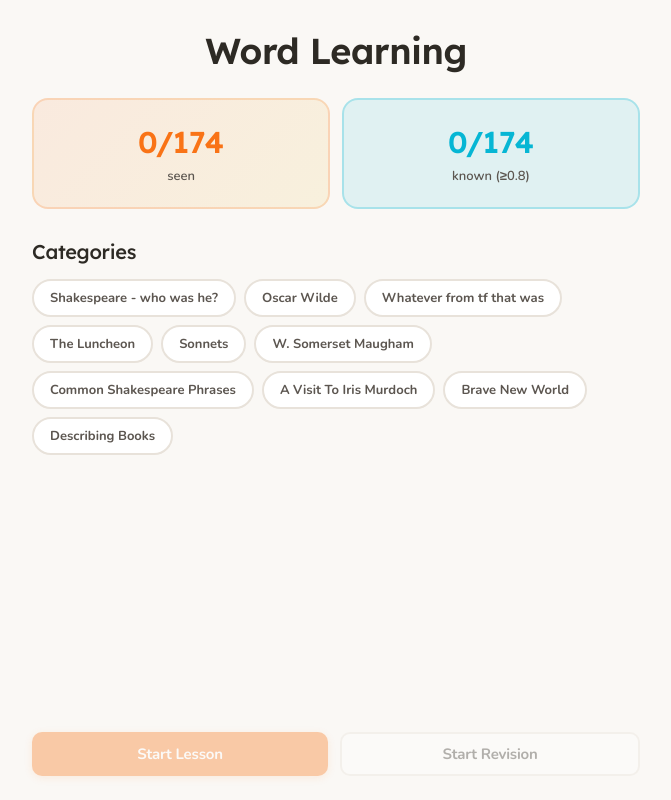
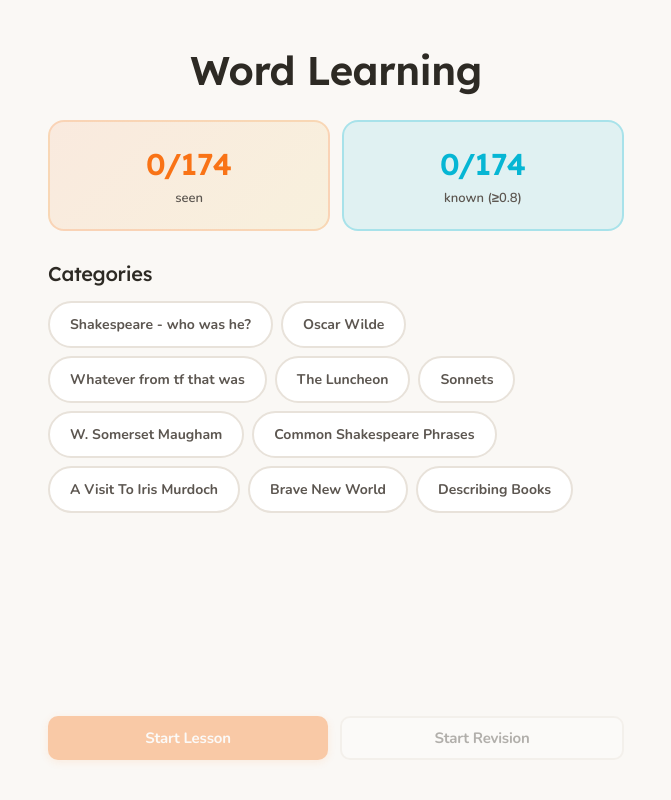
Before and after one commit to vverastudio/word-learning, a React (Vite) app: page / in a window 1024 px wide. Shown: the whole page, without its empty margins (176-847 px from the left). Built offline with nearby package versions, Linux system fonts and the light colour scheme.

Commit message:
Fixes for small devices and new base url

```diff
--- a/index.html
+++ b/index.html
@@ -3,7 +3,11 @@
   <head>
     <meta charset="UTF-8" />
     <link rel="icon" type="image/svg+xml" href="/favicon.svg" />
-    <meta name="viewport" content="width=device-width, initial-scale=1.0" />
+    <meta name="viewport" content="width=device-width, initial-scale=1.0, viewport-fit=cover" />
+    <meta name="theme-color" content="#faf8f5" />
+    <meta name="apple-mobile-web-app-capable" content="yes" />
+    <meta name="apple-mobile-web-app-status-bar-style" content="default" />
+    <link rel="apple-touch-icon" href="/favicon.svg" />
     <title>Word Learning</title>
     <link rel="preconnect" href="https://fonts.googleapis.com" />
     <link rel="preconnect" href="https://fonts.gstatic.com" crossorigin />
--- a/src/components/Revision.tsx
+++ b/src/components/Revision.tsx
@@ -158,6 +158,10 @@
           onChange={(e) => setInput((e.target as HTMLInputElement).value)}
           placeholder="Type the English word..."
           disabled={submitted}
+          autoComplete="off"
+          autoCorrect="off"
+          autoCapitalize="off"
+          spellCheck={false}
           autoFocus
         />
         {!submitted && (
--- a/src/hooks/useSound.ts
+++ b/src/hooks/useSound.ts
@@ -1,9 +1,9 @@
 const sounds = {
-  click: "/sfx/click.mp3",
-  success: "/sfx/succes.mp3",
-  mistake: "/sfx/mistake.mp3",
-  swoosh: "/sfx/swoosh.mp3",
-  start: "/sfx/start.mp3",
+  click: "/word-learning/sfx/click.mp3",
+  success: "/word-learning/sfx/succes.mp3",
+  mistake: "/word-learning/sfx/mistake.mp3",
+  swoosh: "/word-learning/sfx/swoosh.mp3",
+  start: "/word-learning/sfx/start.mp3",
 } as const;
 
 const audioCache = new Map<string, HTMLAudioElement>();
--- a/src/style.css
+++ b/src/style.css
@@ -29,17 +29,37 @@
   color: var(--text);
   background: var(--bg);
   -webkit-font-smoothing: antialiased;
+  -webkit-tap-highlight-color: transparent;
+  -webkit-touch-callout: none;
+  -webkit-user-select: none;
+  user-select: none;
+}
+
+* {
+  -webkit-tap-highlight-color: transparent;
+}
+
+input,
+textarea {
+  -webkit-user-select: text;
+  user-select: text;
 }
 
 body {
   margin: 0;
   padding: 0;
+  overscroll-behavior: none;
+  -webkit-overflow-scrolling: touch;
 }
 
 #app {
   max-width: 640px;
   margin: 0 auto;
   padding: 24px 16px;
+  padding-left: calc(16px + env(safe-area-inset-left, 0px));
+  padding-right: calc(16px + env(safe-area-inset-right, 0px));
+  padding-top: calc(24px + env(safe-area-inset-top, 0px));
+  padding-bottom: calc(24px + env(safe-area-inset-bottom, 0px));
   min-height: 100svh;
   box-sizing: border-box;
   display: flex;
@@ -142,7 +162,8 @@
   font-family: "Nunito", "Segoe UI", system-ui, sans-serif;
   font-size: 13px;
   font-weight: 700;
-  padding: 8px 16px;
+  padding: 10px 18px;
+  min-height: 44px;
   border-radius: 100px;
   border: 2px solid var(--border);
   background: var(--bg-card);
@@ -190,12 +211,23 @@
 
 /* ─── Buttons ─── */
 
+button {
+  -webkit-appearance: none;
+  appearance: none;
+}
+
+input {
+  -webkit-appearance: none;
+  appearance: none;
+}
+
 .btn {
   font-family: "Nunito", "Segoe UI", system-ui, sans-serif;
   font-size: 15px;
   font-weight: 700;
   padding: 0 24px;
   height: 44px;
+  min-height: 44px;
   border-radius: var(--radius-sm);
   border: none;
   cursor: pointer;
@@ -378,8 +410,10 @@
   display: inline-flex;
   align-items: center;
   justify-content: center;
-  width: 28px;
-  height: 28px;
+  width: 40px;
+  min-width: 40px;
+  height: 40px;
+  min-height: 40px;
   border-radius: 50%;
   border: none;
   background: var(--border-light);
@@ -396,16 +430,17 @@
 }
 
 .sound-btn svg {
-  width: 14px;
-  height: 14px;
+  width: 18px;
+  height: 18px;
 }
 
 .card-sound {
   display: inline-flex;
   align-items: center;
   justify-content: center;
-  width: 36px;
-  height: 36px;
+  width: 44px;
+  height: 44px;
+  min-height: 44px;
   border-radius: 50%;
   border: 2px solid var(--border);
   background: var(--bg-card);
@@ -423,8 +458,8 @@
 }
 
 .card-sound svg {
-  width: 18px;
-  height: 18px;
+  width: 22px;
+  height: 22px;
 }
 
 .next-btn {
@@ -577,6 +612,10 @@
 @media (max-width: 480px) {
   #app {
     padding: 16px 12px;
+    padding-left: calc(12px + env(safe-area-inset-left, 0px));
+    padding-right: calc(12px + env(safe-area-inset-right, 0px));
+    padding-top: calc(16px + env(safe-area-inset-top, 0px));
+    padding-bottom: calc(16px + env(safe-area-inset-bottom, 0px));
   }
 
   h1 {
@@ -606,4 +645,62 @@
     gap: 4px;
     font-size: 13px;
   }
+
+  .stats {
+    gap: 8px;
+  }
+
+  .stat {
+    padding: 16px 12px;
+  }
+
+  .stat-value {
+    font-size: 26px;
+  }
 }
+
+@media (min-width: 768px) and (max-width: 1024px) {
+  #app {
+    padding: 32px 24px;
+    padding-left: calc(24px + env(safe-area-inset-left, 0px));
+    padding-right: calc(24px + env(safe-area-inset-right, 0px));
+    padding-top: calc(32px + env(safe-area-inset-top, 0px));
+    padding-bottom: calc(32px + env(safe-area-inset-bottom, 0px));
+  }
+
+  h1 {
+    font-size: 40px;
+  }
+
+  .card {
+    padding: 56px 32px;
+  }
+
+  .card-description {
+    font-size: 26px;
+  }
+
+  .options {
+    gap: 12px;
+  }
+
+  .option {
+    font-size: 16px;
+    padding: 18px 14px;
+  }
+
+  .category-pill {
+    font-size: 14px;
+    padding: 12px 20px;
+  }
+}
+
+@media (min-width: 1024px) {
+  #app {
+    padding: 40px 32px;
+    padding-left: calc(32px + env(safe-area-inset-left, 0px));
+    padding-right: calc(32px + env(safe-area-inset-right, 0px));
+    padding-top: calc(40px + env(safe-area-inset-top, 0px));
+    padding-bottom: calc(40px + env(safe-area-inset-bottom, 0px));
+  }
+}
```
